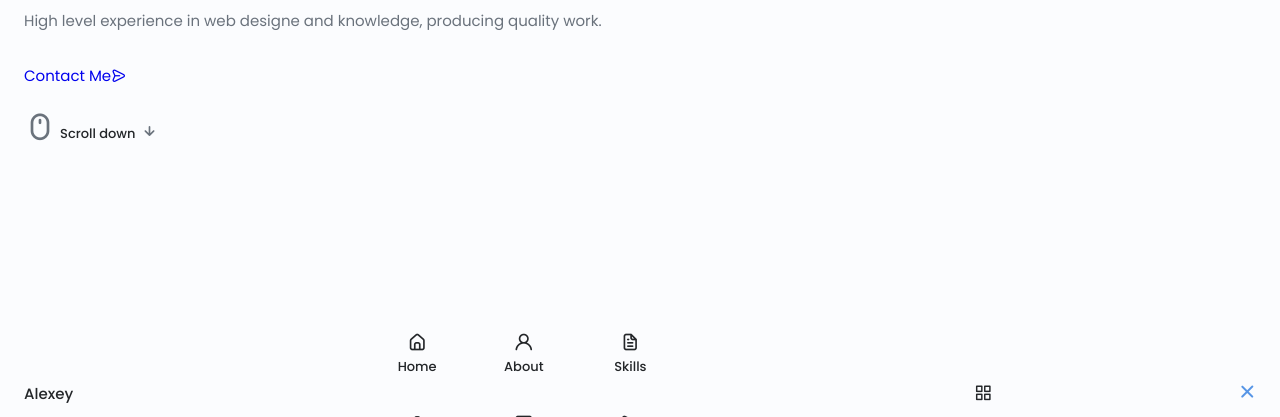
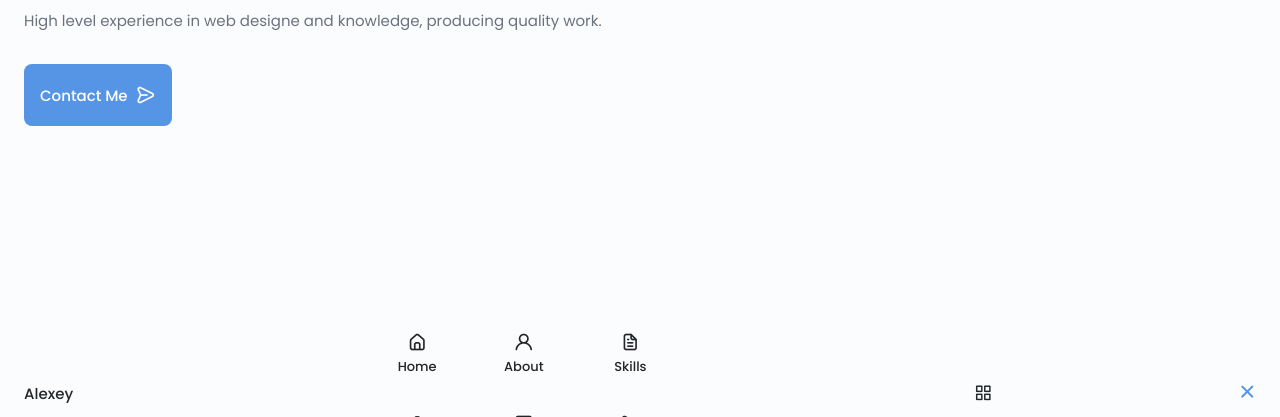
Before and after one commit to alagun/Portfolio, a plain HTML site: page index.html in a window 1280 px wide. Shown: the part 383-800 px from the top of the page. Drawn offline with nearby package versions, Linux system fonts and the light colour scheme.

Commit message:
feat: add style btn

```diff
--- a/assets/css/styles.css
+++ b/assets/css/styles.css
@@ -3,7 +3,7 @@
 :root {
   --header-height: 3rem;
 
-  --hue-color: 214;
+  --hue-color: 214; /*214*/
 
   --first-color: hsl(var(--hue-color), 74%, 62%);
   --first-color-second: hsl(var(--hue-color), 69%, 61%);
@@ -260,7 +260,7 @@ img {
   margin-bottom: var(--mb-2);
 }
 .home__scroll {
-  /* display: none; */
+  display: none;
 }
 
 .home__scroll-button {
@@ -280,9 +280,35 @@ img {
   font-size: var(--small-font-size);
   color: var(--title-color);
   font-weight: var(--font-medium);
-  margin-bottom: var(--mb-0-25);
+  /* margin-bottom: var(--mb-0-25); */
 }
 
 .home__scroll-arrow {
   font-size: 1.25rem;
 }
+
+/* BUTTONS */
+
+.button {
+  display: inline-block;
+  background-color: var(--first-color);
+  color: #fff;
+  padding: 1rem;
+  border-radius: 0.5rem;
+  font-weight: var(--font-medium);
+}
+
+.button:hover {
+  background-color: var(--first-color-alt);
+}
+
+.button__icon {
+  font-size: 1.25rem;
+  margin-left: var(--mb-0-5);
+  transition: 0.3s;
+}
+
+.button--flex {
+  display: inline-flex;
+  align-items: center;
+}
--- a/index.html
+++ b/index.html
@@ -132,10 +132,11 @@
           </div>
 
           <div class="home__scroll">
-            <a href="#about" class="home__scroll-button button--flex"></a>
-            <i class="uil uil-mouse-alt home__scroll-mouse"></i>
-            <span class="home__scroll-name">Scroll down</span>
-            <i class="uil uil-arrow-down home__scroll-arrow"></i>
+            <a href="#about" class="home__scroll-button button--flex">
+              <i class="uil uil-mouse-alt home__scroll-mouse"></i>
+              <span class="home__scroll-name">Scroll down</span>
+              <i class="uil uil-arrow-down home__scroll-arrow"></i>
+            </a>
           </div>
         </div>
       </section>
```
